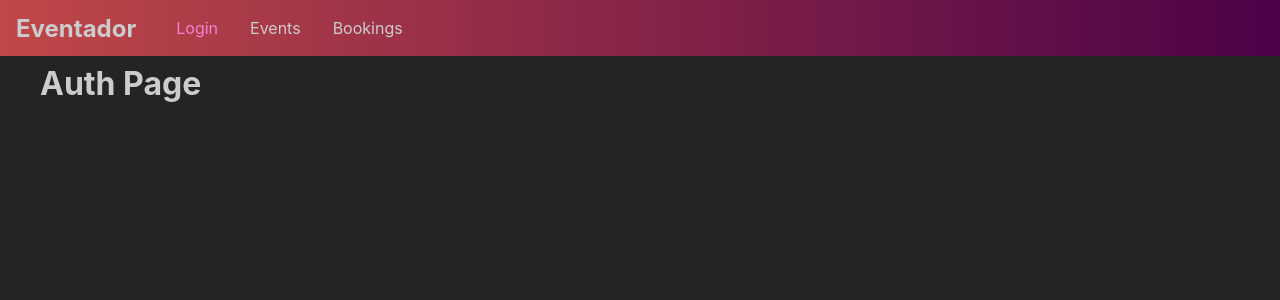
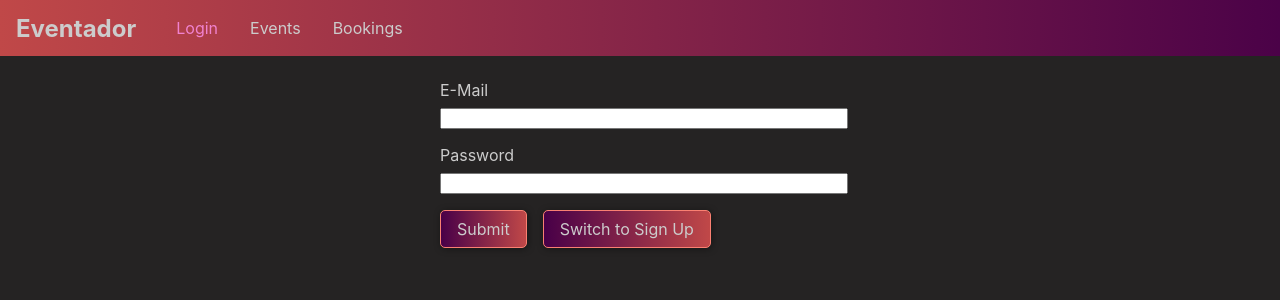
Before and after one commit to SimasDei/graphql-react-mongo-one, a React (Create React App) app in the folder frontend/: page /auth in a window 1280 px wide. Shown: the top 300 px of the page. Built offline with nearby package versions, Linux system fonts and the light colour scheme.

Commit message:
add authentication form + styling

```diff
--- /dev/null
+++ b/frontend/src/pages/Auth.css
@@ -0,0 +1,38 @@
+.auth-form {
+  max-width: 80%;
+  width: 25rem;
+  margin: 5rem auto;
+}
+
+.form-control label,
+.form-control input {
+  display: block;
+  width: 100%;
+}
+
+.form-control label {
+  margin-bottom: 0.5rem;
+}
+
+.form-control {
+  margin-bottom: 1rem;
+}
+
+.form-actions button {
+  background: linear-gradient(to left, #c04848, #480048);
+  font: inherit;
+  border: 1px solid #fa8072;
+  border-radius: 5px;
+  padding: 0.5rem 1rem;
+  margin-right: 1rem;
+  color: inherit;
+  box-shadow: 1px 1px 7px rgba(0, 0, 0, 0.4);
+  cursor: pointer;
+  transition: all 0.2s;
+}
+
+.form-actions button:hover,
+.form-actions button:active {
+  background: linear-gradient(to right, #c04848, #480048);
+  transform: translateY(-0.5rem);
+}
--- a/frontend/src/pages/Auth.js
+++ b/frontend/src/pages/Auth.js
@@ -1,11 +1,23 @@
 import React, { Component } from 'react';
+import './Auth.css';
 
 export class AuthPage extends Component {
   render() {
     return (
-      <div>
-        <h1>Auth Page</h1>
-      </div>
+      <form className="auth-form" action="" method="post">
+        <div className="form-control">
+          <label htmlFor="email">E-Mail</label>
+          <input type="email" name="email" id="email" />
+        </div>
+        <div className="form-control">
+          <label htmlFor="password">Password</label>
+          <input type="password" name="password" id="password" />
+        </div>
+        <div className="form-actions">
+          <button type="submit">Submit</button>
+          <button type="button">Switch to Sign Up</button>
+        </div>
+      </form>
     );
   }
 }
```
Also changed, not shown: 1 other file (tests, documents, lock files or other folders).
